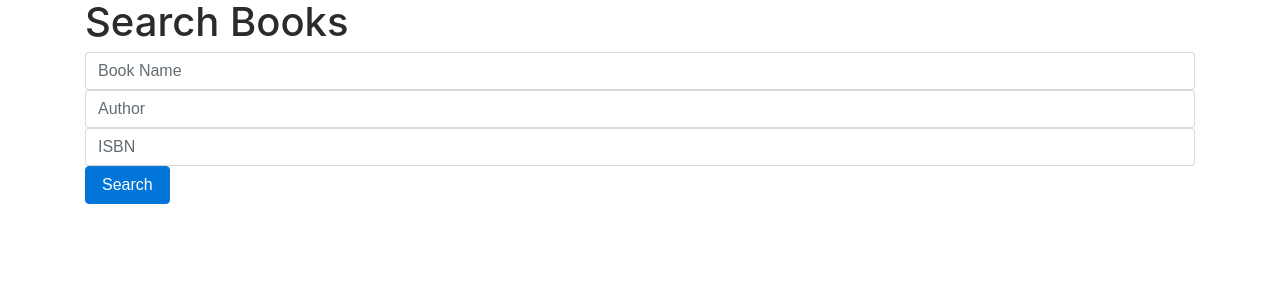
After one commit to ababen/cs50w-project1, a Flask app: template templates/search.html in a window 1280 px wide. The commit adds this page. Shown: the top 300 px of the page. Run offline with Flask 2, Linux system fonts and the light colour scheme; the template is opened without the code that fills it, so the values that code supplies are empty; some libraries are stand-ins or nearby versions.

Commit message:
Basics work

```diff
--- a/application.py
+++ b/application.py
@@ -1,6 +1,6 @@
 import os
 
-from flask import Flask, session
+from flask import Flask, session, render_template
 from flask_session import Session
 from sqlalchemy import create_engine
 from sqlalchemy.orm import scoped_session, sessionmaker
@@ -25,9 +25,9 @@ db = scoped_session(sessionmaker(bind=engine))
 def index():
     return render_template("index.html")
 
-@app.route("/login", methods=["POST"])
+"""
+@app.route("/", methods=["POST"])
 def login():
-    """Login"""
 
     # Get form information.
     username = request.form.get("username")
@@ -38,7 +38,8 @@ def login():
 ##        return render_template("error.html", message="Invalid flight number.")
 
     # Make sure the login exists.
-    if db.execute("SELECT * FROM users WHERE (username = username) AND (password = password)).rowcount == 0:
+    if db.execute("SELECT * FROM users WHERE (username = username) AND (password = password)").rowcount == 0:
         return render_template("error.html", message="No such username and password combination exists.")
     else
-        return render_template("index.html", "")
+        return render_template("index.html")
+"""
--- /dev/null
+++ b/templates/search.html
@@ -0,0 +1,23 @@
+{% extends "layout.html" %}
+
+{% block title %}
+    Search Books
+{% endblock %}
+
+{% block body %}
+    <h1>Search Books</h1>
+
+    <form action="{{ url_for('books') }}" method="post">
+
+        <div class="form-group">
+            <input class="form-control" name="book" placeholder="Book Name">
+            <input class="form-control" name="author" placeholder="Author">
+            <input class="form-control" name="isbn" placeholder="ISBN"
+        </div>
+
+        <div class="form-group">
+            <button class="btn btn-primary">Search</button>
+        </div>
+
+    </form>
+{% endblock %}
```
Also changed, not shown: templates/index.html (+10 -13 lines).
